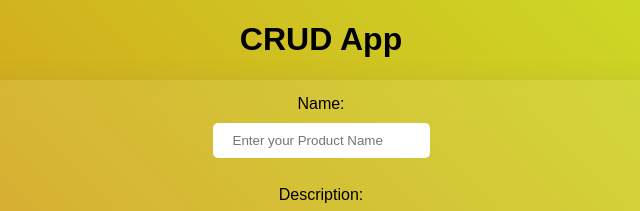
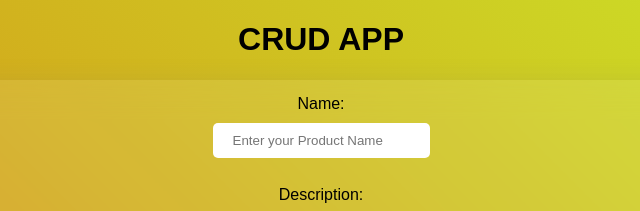
Before and after one commit to HasnainHSA/Crud-operation-using-Nodejs-and-Database, a website: page index.html in a window 1280 px wide. Shown: the top 211 px of the page, 319-959 px from the left. Drawn offline with nearby package versions, Linux system fonts and the light colour scheme; no server answers.

Commit message:
with changes in frontend

```diff
--- a/client/index.html
+++ b/index.html
@@ -5,7 +5,7 @@
     <link rel="stylesheet" href="style.css">
   </head>
   <body>
-    <h1>CRUD App</h1>
+    <h1>CRUD APP</h1>
 
     <!-- Form to add a new product -->
     <form id="add-product-form" class="form-con">
```
Also changed, not shown: app.js (renamed from client/app.js), style.css (renamed from client/style.css).
